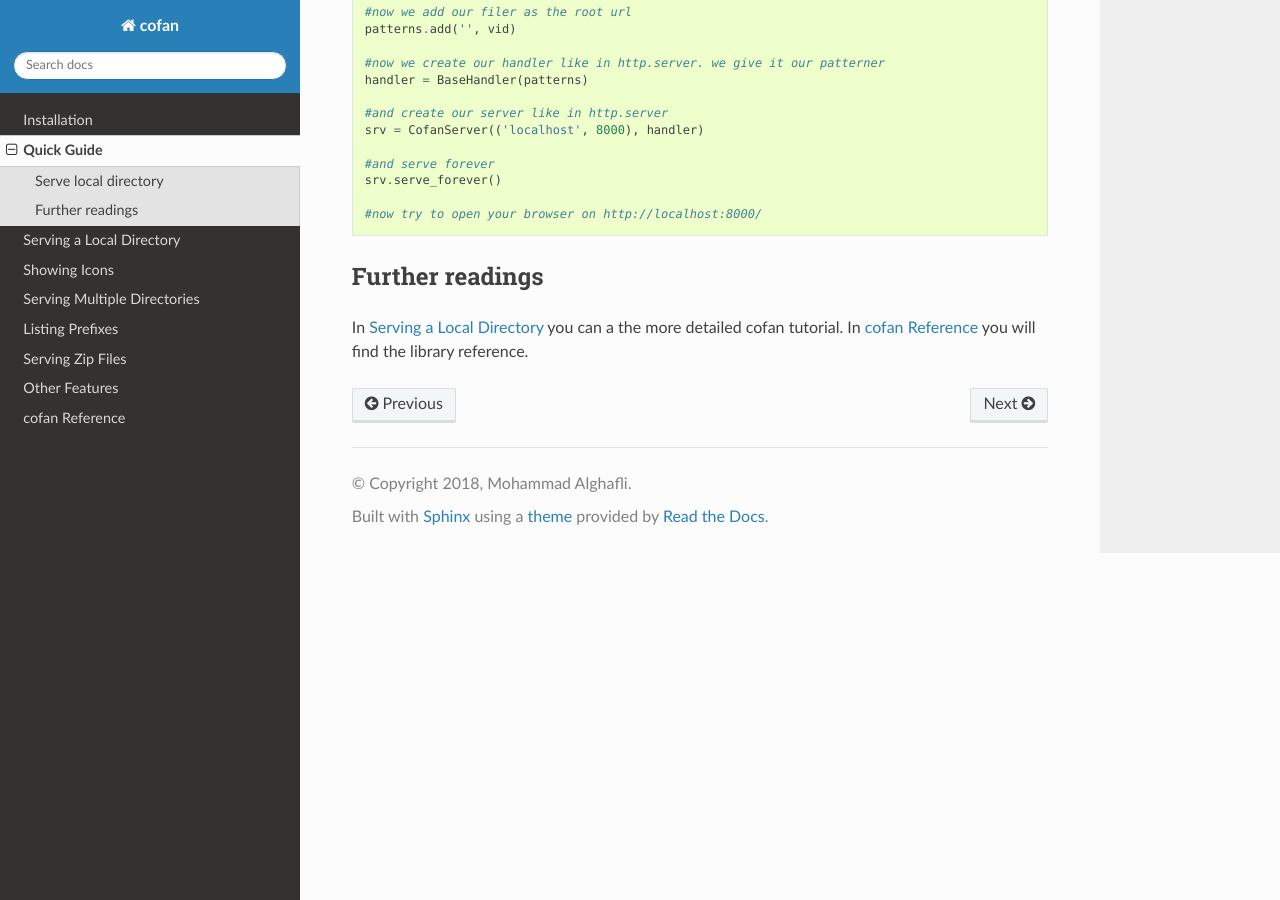
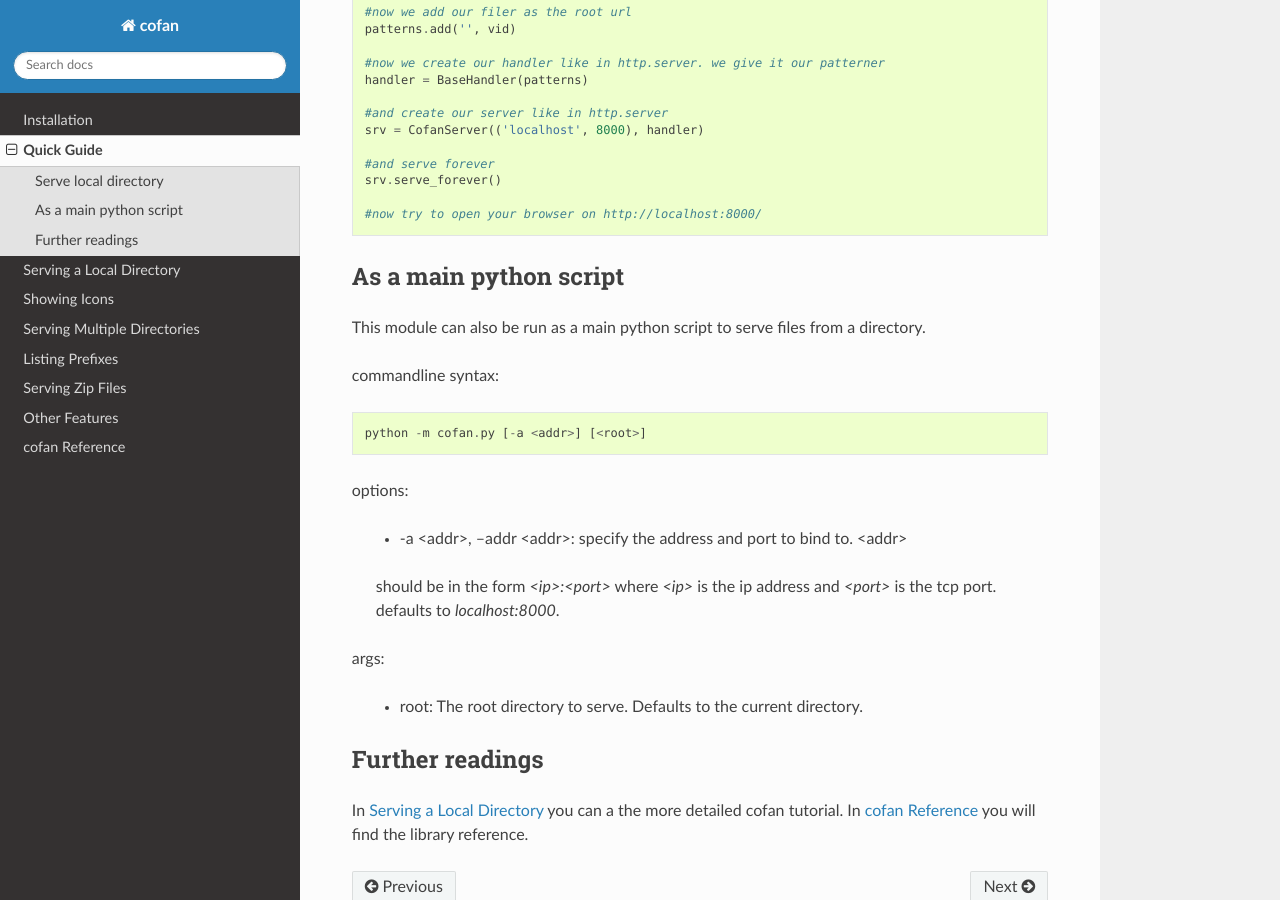
Before and after one commit to alghafli/cofan, a Sphinx documentation site: the page built from docs/source/quick-guide.rst, in a window 1280 px wide and 900 px high, scrolled down 726 px. Built offline with Sphinx 7.4.7 and the Read the Docs theme 2.0.0, drawn with Linux system fonts in a browser that asks for light colours; the version number could not be read and is left out.

Commit message:
minor doc fix

```diff
--- a/docs/source/quick-guide.rst
+++ b/docs/source/quick-guide.rst
@@ -49,6 +49,27 @@ This is a typical usage example::
 
     #now try to open your browser on http://localhost:8000/
 
+-----------------------
+As a main python script
+-----------------------
+
+This module can also be run as a main python script to serve files from a
+directory.
+
+commandline syntax::
+
+    python -m cofan.py [-a <addr>] [<root>]
+
+options:
+
+    * -a <addr>, --addr <addr>: specify the address and port to bind to. <addr>
+    should be in the form `<ip>:<port>` where `<ip>` is the ip address and
+    `<port>` is the tcp port. defaults to `localhost:8000`.
+
+args:
+
+    * root: The root directory to serve. Defaults to the current directory.
+
 ----------------
 Further readings
 ----------------
```
Also changed, not shown: 9 other files.
